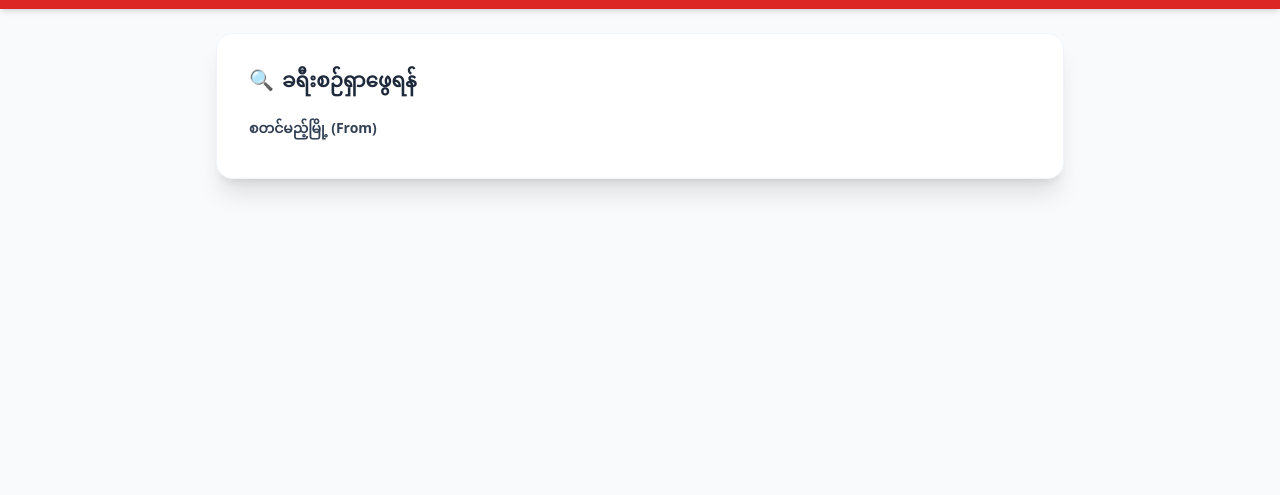
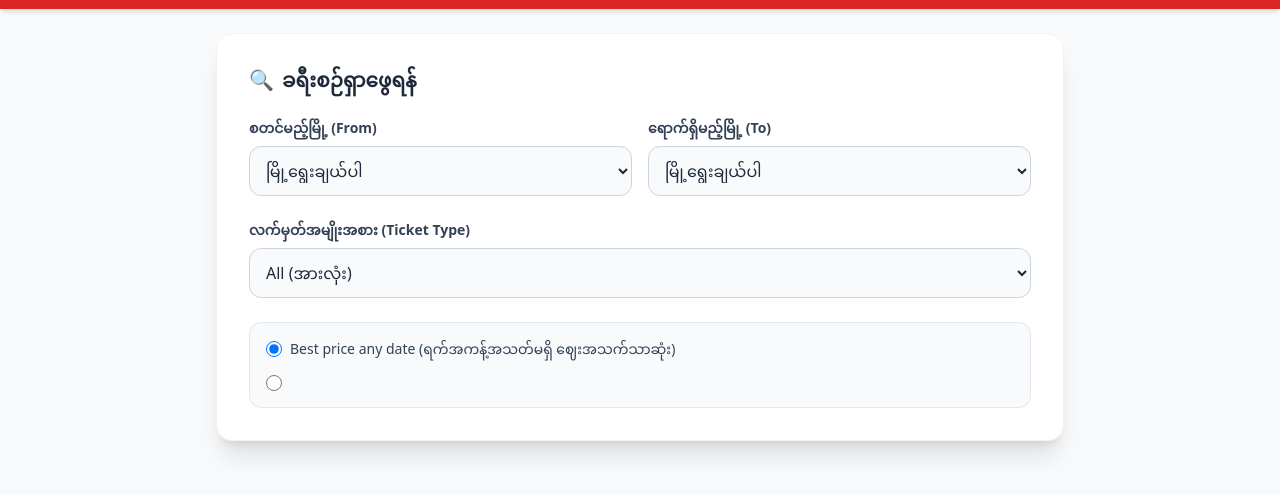
Before and after one commit to myokyawthusoe/DB-YatHtar-Train, a plain HTML site: page index.html in a window 1280 px wide. Shown: the part 171-666 px from the top of the page. Drawn offline with nearby package versions, Linux system fonts and the light colour scheme.

Commit message:
Update index.html

```diff
--- a/index.html
+++ b/index.html
@@ -27,7 +27,7 @@
         <h1 class="text-3xl md:text-4xl font-extrabold tracking-wide mb-1">🚂 DB ရ ကောက် ရထားကြီး ပျော်ပျော်စီး</h1>
         <p class="text-red-100 text-sm md:text-base">ဂျာမနီနိုင်ငံအတွင်း အမြန်ဆုံးနှင့် ဈေးအသက်သာဆုံး ရထားခရီးစဉ် ရှာစက်</p>
 
-        <!-- Animated Bullet Train Track & Train (Facing Left-to-Right correctly, No Text, Sleek ICE Style) -->
+        <!-- Animated Bullet Train Track & Train -->
         <div class="w-full h-12 relative overflow-hidden mt-4 border-b border-red-500/50">
             <!-- Train Track Lines -->
             <div class="absolute bottom-1 w-full h-[2px] bg-red-300/40"></div>
@@ -35,7 +35,6 @@
 
             <!-- Sleek Bullet Train (ICE Style) -->
             <div class="absolute bottom-1.5 left-0 animate-train flex items-center">
-                <!-- Train Body Structure -->
                 <svg width="130" height="26" viewBox="0 0 130 26" fill="none" xmlns="http://www.w3.org/2000/svg" class="filter drop-shadow-md">
                     <!-- Nose / Front Cockpit (Pointing Right) -->
                     <path d="M128 14C120 14 105 15 95 16L75 16L75 6L95 6C105 7 120 8 128 8C130 8 131 10 130 11C129 12 129 13 128 14Z" fill="#F1F5F9"/>
@@ -84,4 +83,57 @@
                 <div class="grid grid-cols-1 md:grid-cols-2 gap-4">
                     <div>
                         <label class="block text-sm font-semibold text-slate-700 mb-2">စတင်မည့်မြို့ (From)</label>
-                        <select id="fromCity" class
+                        <select id="fromCity" class="w-full p-3 bg-slate-50 border border-slate-300 rounded-xl focus:ring-2 focus:ring-red-500 focus:outline-none">
+                            <option value="">မြို့ရွေးချယ်ပါ</option>
+                            <option value="Berlin">Berlin</option>
+                            <option value="München">München (Munich)</option>
+                            <option value="Frankfurt">Frankfurt am Main</option>
+                            <option value="Hamburg">Hamburg</option>
+                            <option value="Köln">Köln (Cologne)</option>
+                            <option value="Stuttgart">Stuttgart</option>
+                            <option value="Düsseldorf">Düsseldorf</option>
+                            <option value="Dortmund">Dortmund</option>
+                            <option value="Essen">Essen</option>
+                            <option value="Leipzig">Leipzig</option>
+                        </select>
+                    </div>
+
+                    <div>
+                        <label class="block text-sm font-semibold text-slate-700 mb-2">ရောက်ရှိမည့်မြို့ (To)</label>
+                        <select id="toCity" class="w-full p-3 bg-slate-50 border border-slate-300 rounded-xl focus:ring-2 focus:ring-red-500 focus:outline-none">
+                            <option value="">မြို့ရွေးချယ်ပါ</option>
+                            <option value="Berlin">Berlin</option>
+                            <option value="München">München (Munich)</option>
+                            <option value="Frankfurt">Frankfurt am Main</option>
+                            <option value="Hamburg">Hamburg</option>
+                            <option value="Köln">Köln (Cologne)</option>
+                            <option value="Stuttgart">Stuttgart</option>
+                            <option value="Düsseldorf">Düsseldorf</option>
+                            <option value="Dortmund">Dortmund</option>
+                            <option value="Essen">Essen</option>
+                            <option value="Leipzig">Leipzig</option>
+                        </select>
+                    </div>
+                </div>
+
+                <!-- Ticket Type Dropdown -->
+                <div>
+                    <label class="block text-sm font-semibold text-slate-700 mb-2">လက်မှတ်အမျိုးအစား (Ticket Type)</label>
+                    <select id="ticketType" class="w-full p-3 bg-slate-50 border border-slate-300 rounded-xl focus:ring-2 focus:ring-red-500 focus:outline-none">
+                        <option value="All">All (အားလုံး)</option>
+                        <option value="D-Ticket">D-Ticket only (Deutschlandticket ပါသူများအတွက်)</option>
+                        <option value="Express">Express only (ICE ကဲ့သို့ အမြန်ရထားများ)</option>
+                    </select>
+                </div>
+
+                <!-- Best Price & Date Range Options -->
+                <div class="space-y-4 bg-slate-50 p-4 rounded-xl border border-slate-200">
+                    <div class="flex flex-col md:flex-row gap-4">
+                        <label class="flex items-center gap-2 cursor-pointer">
+                            <input type="radio" name="priceOption" value="anyDate" checked class="w-4 h-4 text-red-600 focus:ring-red-500">
+                            <span class="text-sm font-medium text-slate-700">Best price any date (ရက်အကန့်အသတ်မရှိ ဈေးအသက်သာဆုံး)</span>
+                        </label>
+                    </div>
+                    <div class="flex flex-col md:flex-row gap-4">
+                        <label class="flex items-center gap-2 cursor-pointer">
+                            <input type="radio" name="priceOption" value="dateRange" id="dateRangeRadio" class="w-4 h-4 text-red-600 focus:ring-red-500">
```
